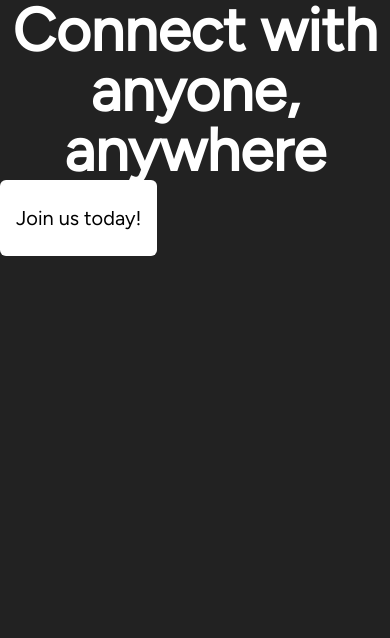
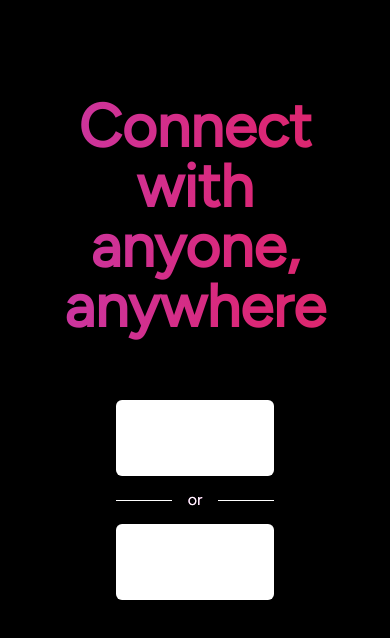
Before and after one commit to jakubtrzpiot/mern-p2p2, a React (Create React App) app in the folder client/: page / in a window 390 px wide. Shown: the top 638 px of the page. Built offline with nearby package versions, Linux system fonts and the light colour scheme; no server answers.

Commit message:
modify home page

```diff
--- a/client/src/App.js
+++ b/client/src/App.js
@@ -7,7 +7,7 @@ import { Home } from './pages/Home';
 
 export const App = () => {
   return (
-    <div className="flex min-w-[340px] h-100vh lg:h-screen items-center justify-center">
+    <div className="flex min-w-[340px] h-100vh md:h-screen items-center justify-center">
       <Routes>
         <Route exact path="/" element={<Home />} />
         <Route exact path="/u/:id" element={<Dashboard />} />
--- a/client/src/components/AdminUserView.js
+++ b/client/src/components/AdminUserView.js
@@ -1,8 +1,8 @@
 import React from 'react';
 
-export const AdminUserView = props => {
+export const AdminUserView = (props) => {
   return (
-    <div className="hidden grow flex-col items-center lg:flex">
+    <div className="hidden grow flex-col items-center md:flex">
       <h1 className="text-2xl text-white">User View</h1>
     </div>
   );
--- a/client/src/components/Chat.js
+++ b/client/src/components/Chat.js
@@ -1,8 +1,8 @@
 import React from 'react';
 
-export const Chat = props => {
+export const Chat = (props) => {
   return (
-    <div className="hidden grow flex-col items-center lg:flex">
+    <div className="hidden grow flex-col items-center md:flex">
       <h1 className="text-2xl text-white">Chat Window</h1>
     </div>
   );
--- a/client/src/components/LoginForm.js
+++ b/client/src/components/LoginForm.js
@@ -19,26 +19,27 @@ const schema = yup
   })
   .required();
 
-export const LoginForm = () => {
+export const LoginForm = (props) => {
+  const { className } = props;
   const {
     register,
     handleSubmit,
     formState: { errors },
   } = useForm({ resolver: yupResolver(schema) });
 
-  const onSubmit = data => {
+  const onSubmit = (data) => {
     logIn(data.email, data.password)
       .then(({ token, message }) => {
         token
           ? localStorage.setItem('token', token) || window.location.reload()
           : alert(message);
       })
-      .catch(err => console.log(err.message));
+      .catch((err) => console.log(err.message));
   };
 
   return (
-    <div className="max-w-md w-full py-12 px-4">
-      <p className="text-white font-bold text-5xl mb-20">Log in</p>
+    <div className={`max-w-md w-full py-12 px-4 ${className}`}>
+      <p className="text-white font-bold text-6xl mb-20">Log in</p>
       <form onSubmit={handleSubmit(onSubmit)} className="flex flex-col gap-2">
         <Input
           register={{ ...register('email') }}
--- a/client/src/components/SignupForm.js
+++ b/client/src/components/SignupForm.js
@@ -22,12 +22,13 @@ const schema = yup
       .min(8, 'Password is too short.')
       .matches(
         /^(?=.*?[A-Z])(?=.*?[a-z])(?=.*?[0-9])(?=.*?[#?!@$%^&*-]).{8,}$/,
-        'Password is weak.',
+        'Password is weak.'
       ),
   })
   .required();
 
-export const SignupForm = () => {
+export const SignupForm = (props) => {
+  const { className } = props;
   const {
     register,
     handleSubmit,
@@ -35,17 +36,17 @@ export const SignupForm = () => {
   } = useForm({ resolver: yupResolver(schema) });
 
   const navigate = useNavigate();
-  const onSubmit = data => {
+  const onSubmit = (data) => {
     signUp(data.username, data.email, data.password)
       .then(({ message }) => {
         message ? alert(message) : navigate('/login');
       })
-      .catch(err => console.log(err.message));
+      .catch((err) => console.log(err.message));
   };
 
   return (
-    <div className="max-w-md w-full py-12 px-4">
-      <p className="text-white font-bold text-5xl mb-20">Sign up</p>
+    <div className={`max-w-md w-full py-12 px-4 ${className}`}>
+      <p className="text-white font-bold text-6xl mb-20">Sign up</p>
       <form onSubmit={handleSubmit(onSubmit)} className="flex flex-col gap-2">
         <Input
           register={{ ...register('username') }}
--- a/client/src/components/UsersList.js
+++ b/client/src/components/UsersList.js
@@ -8,20 +8,20 @@ import { userDelete } from '../api/UserApi';
 const add = <FontAwesomeIcon icon={faPlus} />;
 const del = <FontAwesomeIcon icon={faTrash} />;
 
-export const UsersList = props => {
+export const UsersList = (props) => {
   const { header, users, type, className } = props;
   return (
-    <div
-      className={`flex flex-col gap-6 text-white overflow-auto lg:w-[340px] ${className}`}
-    >
-      <h1 className="hidden self-center text-2xl lg:block">{header}</h1>
+    <div className="flex flex-col text-white gap-12 lg:w-[360px] md:[280px]">
+      <h1 className="hidden self-center text-2xl md:block">{header}</h1>
+      <div className={`flex flex-col gap-6 overflow-auto ${className}`}>
         {users && !users.message
-        ? users.map(user => {
+          ? users.map((user) => {
               return (
                 <div key={user._id} className="flex gap-4 items-center">
                   <UserComponent user={user} />
                   <div className="grow">
-                  <p>{user.username}</p> <p>{user.email}</p>{' '}
+                    <p>{user.username}</p>{' '}
+                    <p className="overflow-y-hidden">{user.email}</p>{' '}
                   </div>
                   {type ? (
                     <Button
@@ -39,5 +39,6 @@ export const UsersList = props => {
             })
           : null}
       </div>
+    </div>
   );
 };
--- a/client/src/pages/Admin.js
+++ b/client/src/pages/Admin.js
@@ -6,7 +6,7 @@ import { UserComponent } from '../components/UserComponent';
 import { UsersList } from '../components/UsersList';
 import { AdminUserView } from '../components/AdminUserView';
 
-export const Admin = props => {
+export const Admin = (props) => {
   const [admin, setAdmin] = useState({});
   const [users, setUsers] = useState([]);
   const navigate = useNavigate();
@@ -17,11 +17,11 @@ export const Admin = props => {
         ? navigate('/login')
         : currentUser.permission !== 'admin'
         ? navigate('/u/' + currentUser.id)
-        : setAdmin(currentUser),
+        : setAdmin(currentUser)
     );
     getAllUsers({ permission: admin.permission })
-      .then(res => setUsers(res))
-      .catch(err => console.log(err));
+      .then((res) => setUsers(res))
+      .catch((err) => console.log(err));
   }, [navigate, admin.permission]);
 
   const onSignOut = () => {
@@ -30,8 +30,8 @@ export const Admin = props => {
   };
 
   return (
-    <div className="flex flex-col w-full h-full p-4 lg:flex-row-reverse">
-      <div className="flex items-center pb-4 lg:self-start lg:gap-4 lg:flex-row-reverse">
+    <div className="flex flex-col w-full h-full p-4 md:flex-row-reverse">
+      <div className="flex items-center pb-4 md:self-start md:gap-4 md:flex-row-reverse">
         <UserComponent user={admin} func={onSignOut} className="grow" />
         <Link to={'/u/' + admin.id}>
           <Button content="To Dashboard" />
@@ -42,7 +42,7 @@ export const Admin = props => {
         header="All Users"
         users={users}
         type="del"
-        className="pt-2 lg:pt-0"
+        className="pt-2 md:pt-0"
       />
     </div>
   );
--- a/client/src/pages/Home.js
+++ b/client/src/pages/Home.js
@@ -1,10 +1,10 @@
 import React, { useEffect } from 'react';
 import { useNavigate, Link } from 'react-router-dom';
 import { isAuth } from '../api/UserApi';
-import { Button } from '../components/CustomComponents';
+import { Button, Hr } from '../components/CustomComponents';
 import { SignupForm } from '../components/SignupForm';
 
-export const Home = props => {
+export const Home = (props) => {
   const navigate = useNavigate();
   // useEffect(() => {
   //   isAuth().then(({ currentUser }) =>
@@ -17,16 +17,29 @@ export const Home = props => {
   // }, [navigate]);
 
   return (
-    <div className="bg-cover w-full bg-center h-full lg:bg-homeBrowser">
-      <h1 className="text-white text-6xl font-bold text-center">
-        <p>Connect with</p> <p>anyone,</p> <p>anywhere</p>
+    <div className="flex w-full h-full p-4 flex-col items-center justify-center lg:flex-row lg:justify-between lg:max-w-[1280px] lg:mx-auto">
+      <h1 className="text-6xl font-extrabold text-center px-6 pb-16 pt-20 md:text-8xl md:py-12 text-transparent bg-clip-text bg-[length:400%] animate-bg-animation bg-gradient-to-r from-purple-500 via-pink-600 to-red-600">
+        <p>Connect</p> <p>with</p> <p>anyone,</p> <p>anywhere</p>
       </h1>
-      <Link to="/signup" className="flex lg:hidden">
-        <Button className="py-6 px-12 text-xl" content="Join us today!" />
-      </Link>
-      <div className="hidden lg:flex">
-        <SignupForm />
+      <div className="flex flex-col md:hidden">
+        <Link to="/signup">
+          <Button
+            className="py-6 px-10 text-xl w-full bg-black text-white"
+            content="Join us today!"
+          />
+        </Link>
+        <Hr
+          content="or"
+          className="self-center w-full py-3 text-transparent bg-clip-text bg-gradient-to-r from-purple-400 to-pink-600"
+        />
+        <Link to="/login">
+          <Button
+            className="py-6 px-10 text-xl w-full bg-black text-white"
+            content="Sign in!"
+          />
+        </Link>
       </div>
+      <SignupForm className="hidden md:block lg:-mt-24" />
     </div>
   );
 };
--- a/client/tailwind.config.js
+++ b/client/tailwind.config.js
@@ -6,12 +6,21 @@ module.exports = {
       sans: ['Figtree', 'sans-serif'],
     },
     extend: {
+      backgroundImage: {
+        'gradient-radial': 'radial-gradient(var(--tw-gradient-stops))',
+      },
       colors: {
         primary: 'orange',
-        bg: '#222222',
+        bg: '#000',
       },
-      backgroundImage: {
-        homeBrowser: "url('assets/home-bg.png')",
+      animation: {
+        'bg-animation': 'AnimationName 3s ease-in-out infinite',
+      },
+      keyframes: {
+        AnimationName: {
+          '0%, 100%': { 'background-position': '28% 100%' },
+          '50%': { 'background-position': '89% 0' },
+        },
       },
     },
   },
```
Also changed, not shown: client/src/pages/Dashboard.js (+7 -7 lines), 2 other files (tests, documents, lock files or other folders). Lines whose indentation alone changed are shown as unchanged.
